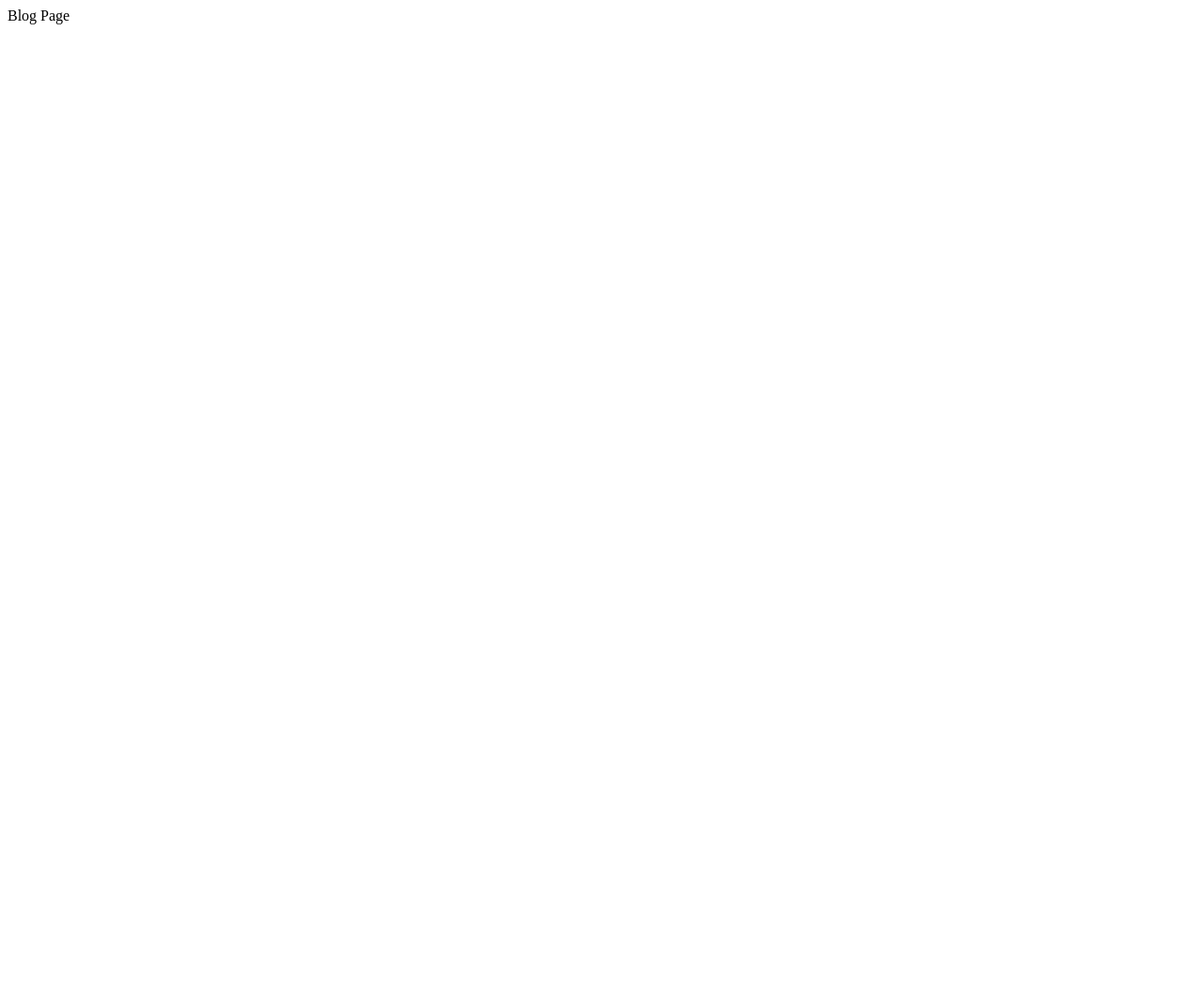
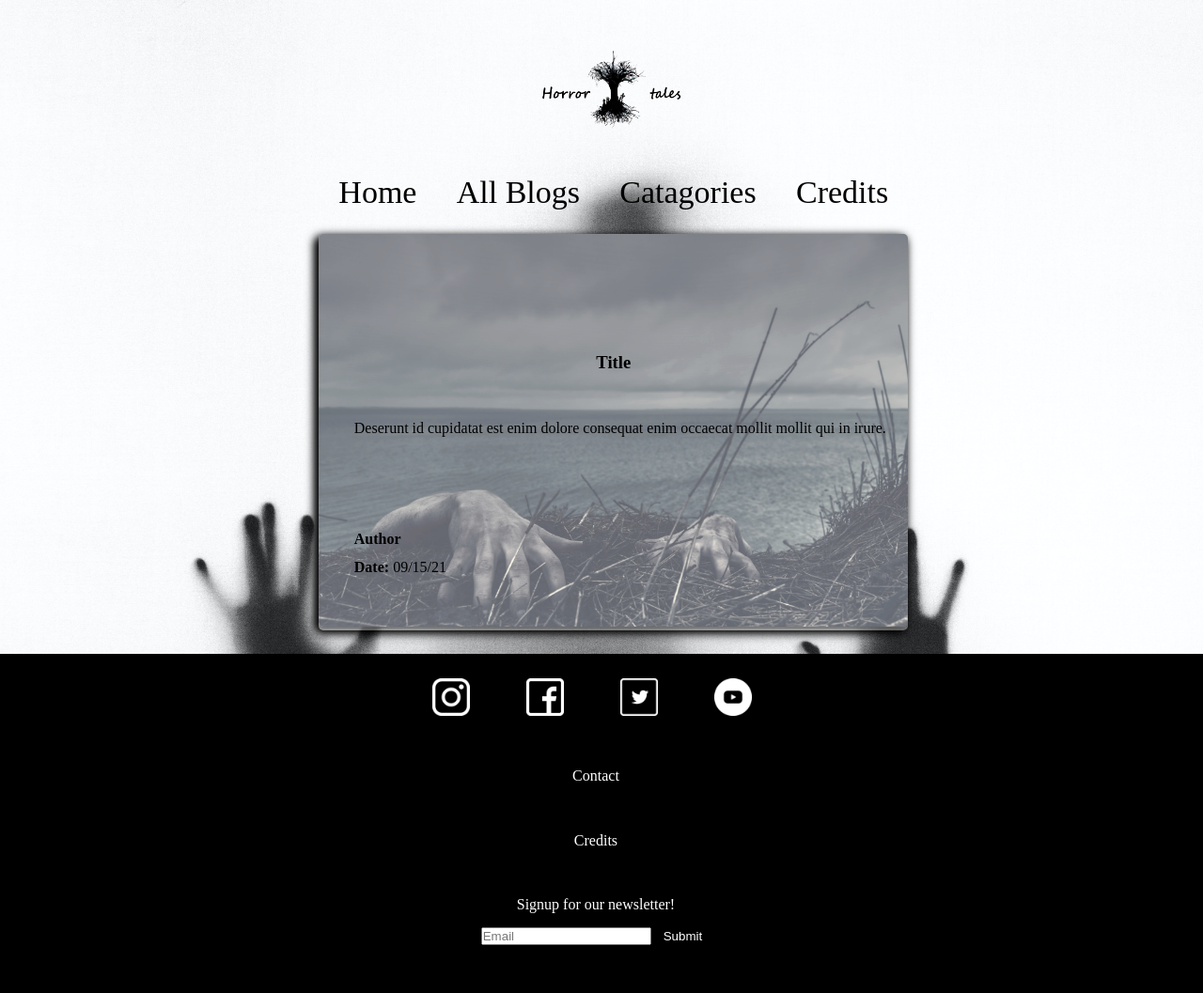
Before and after one commit to ericmullally/blogDemo, a Django app: page /blogs/ in a window 1280 px wide. Before the commit the page is almost empty. Shown: the whole page at 94% size. Before the commit the page ends 26 px from the top, so only its background shows below. Run offline with Django 4.2, Linux system fonts and the light colour scheme.

Commit message:
all blogs page added and styled

```diff
--- /dev/null
+++ b/blogs/static/CSS/allBlogs.css
@@ -0,0 +1,68 @@
+.all-content{
+    height: 100%;
+  }
+
+.blog-grid{
+    display: grid;
+    grid-template-columns: repeat( auto-fill, minmax(350px, 1fr) );
+    grid-gap: 19px;
+    height: 100%;
+    width: 50%;
+    margin: auto;
+}
+
+.blog-image{
+    max-height: 100%;
+    max-width: 100%;
+    border-radius: 5px;
+    box-shadow: -3px 4px 8px black;
+    border-radius: 5px;
+}
+
+.blog-container{
+    position: relative;
+    width: 100%;
+    border-radius: 5px;
+}
+
+.img-cover{
+    position: absolute;
+    top: 0;
+    left: 0;
+    width: 100%;
+    height: 100%;
+    background-color: #ffffff56;
+    border-radius: 5px;
+}
+
+.blog-container h3{
+    position: absolute;
+    top: 30%;
+    z-index: 2;
+    width: 100%;
+    text-align: center;
+}
+
+.blog-container p{
+    position: absolute;
+}
+
+.preview{
+    position: absolute;
+    top: 44%;
+    z-index: 2;
+    padding: 2% 2% 0px 6%;
+}
+
+.date{
+    top: 82%;
+    z-index: 2;
+    padding-left: 6%;
+}
+
+.author-name{
+    position: absolute;
+    top: 75%;
+    padding-left: 6%;
+    z-index: 2;
+}
--- /dev/null
+++ b/blogs/templates/allBlogs.html
@@ -0,0 +1,33 @@
+{%extends "base.html"%}
+{% load static%}
+{%block "stylesheets"%}
+<link rel="stylesheet" type="text/css" href="{% static 'CSS/allBlogs.css' %}">
+{%endblock%}
+
+{%block "content"%}
+<div class="all-content">
+   <div class="blog-grid">
+
+      <div class="blog-container">
+         <img class="blog-image" src={%static "IMGS/daniel-jensen-NMk1Vggt2hg-unsplash.jpg" %}/>
+         <h3>Title</h3>
+         <p class="preview">Deserunt id cupidatat est enim dolore consequat enim occaecat mollit mollit qui in irure.</p>
+         <h4 class="author-name">Author</h4>
+         <p class="date"><strong class="date-span">Date:</strong> 09/15/21</p>
+         <div class="img-cover"></div>
+      </div>
+
+   </div>
+   <section class="explore-more">
+      <div class="explore-div">
+
+      </div>
+      <div class="explore-div">
+
+      </div>
+      <div class="explore-div">
+
+      </div>
+   </section>
+</div>
+{%endblock%}
--- a/blogs/views.py
+++ b/blogs/views.py
@@ -91,7 +91,7 @@ blogs = [
 
 
 def index(request):
-    return HttpResponse("Blog Page")
+    return render(request, "allBlogs.html")
 
 
 def blog_post(request, name):
```
Also changed, not shown: blogs/static/CSS/fullBlog.css (+13 -16 lines), blogs/templates/fullBlog.html (+7 -2 lines), blogExapmle/static/IMGS/authors/alexander-hipp-iEEBWgY_6lA-unsplash_300.jpg (added), blogExapmle/static/IMGS/authors/darshan-patel-QJEVpydulGs-unsplash_300.jpg (added), blogExapmle/static/IMGS/authors/meg-wagener-TYDLLLE7vWQ-unsplash_300.jpg (added), blogExapmle/static/IMGS/authors/michael-dam-mEZ3PoFGs_k-unsplash_300.jpg (added), blogExapmle/static/IMGS/authors/prince-akachi-i2hoD-C2RUA-unsplash_300.jpg (added), blogExapmle/static/IMGS/authors/shedrack-salami-Ba1eGcAFj5w-unsplash_300.jpg (added).
